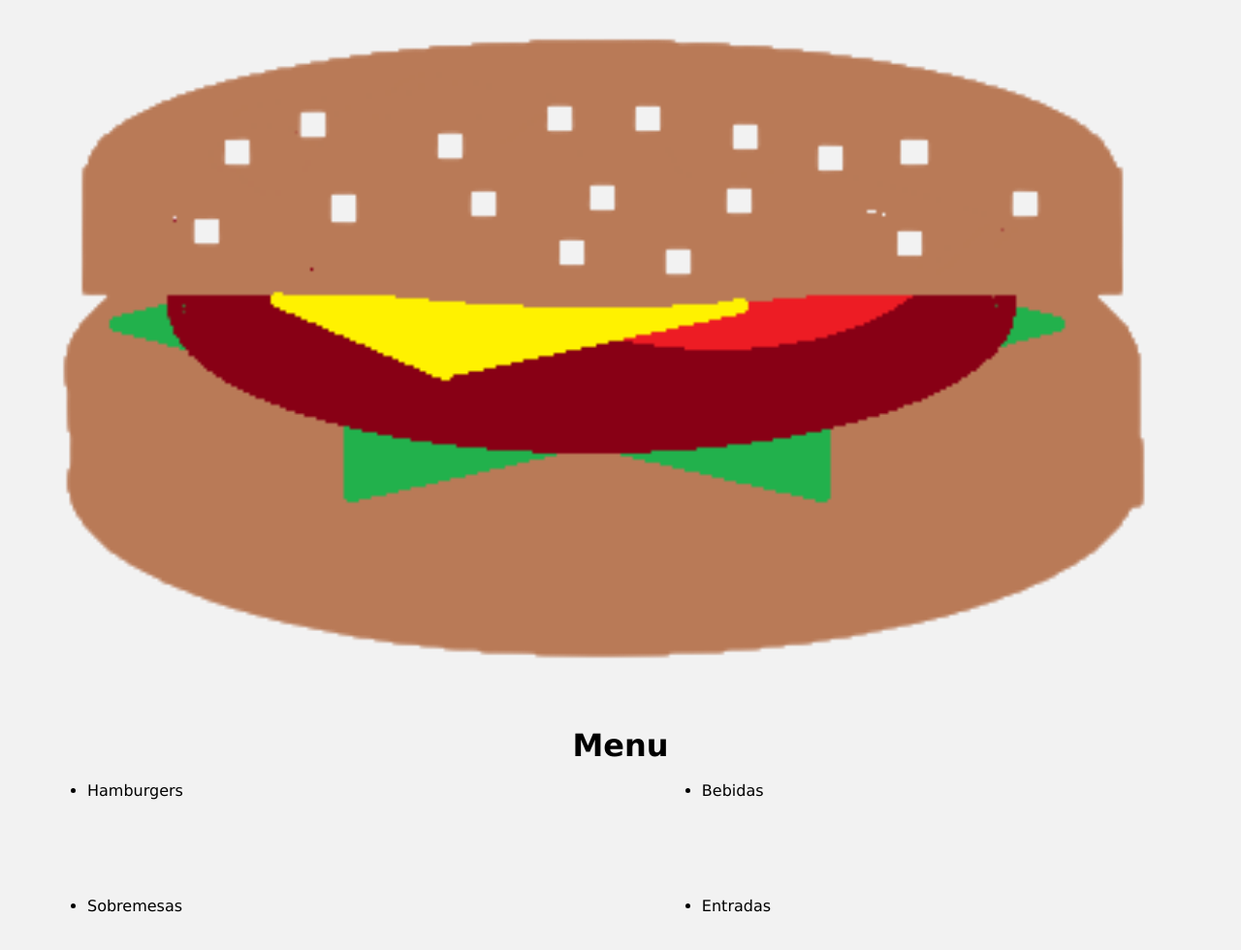
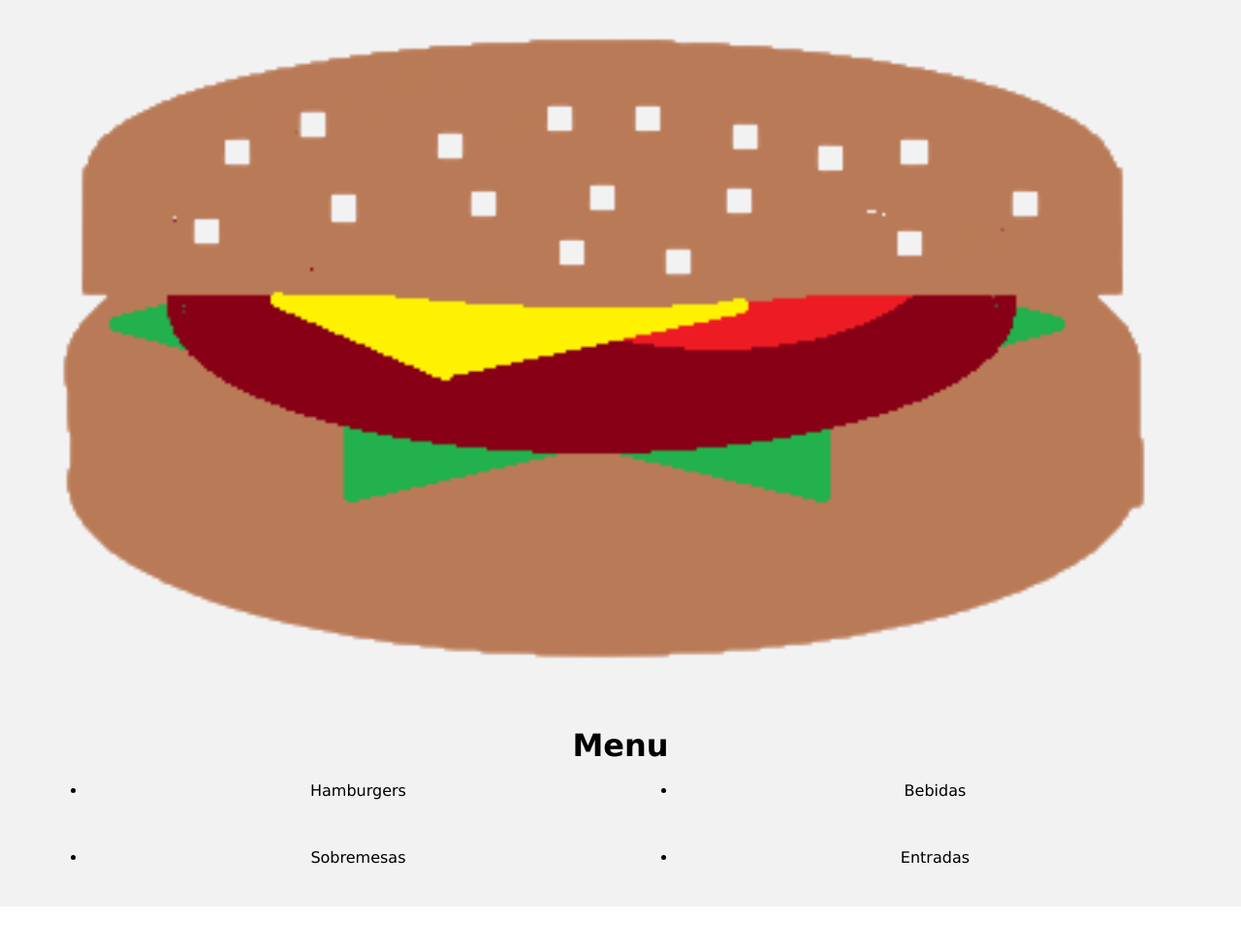
Before and after one commit to PauloSTavares/Html-Hamburgueria, a plain HTML site: page menu.html in a window 1280 px wide. Shown: the whole page at 97% size. After the commit the page ends 935 px from the top, so only its background shows below. Drawn offline with Linux system fonts and the light colour scheme.

Commit message:
css update

```diff
--- a/custom.css
+++ b/custom.css
@@ -45,9 +45,10 @@ h1{
 }
 
 .gridmenu{
+    text-align: center;
 	display: grid;
 	grid-template-columns: auto auto;
-    grid-gap: 100px;
+    grid-gap: 50px;
 }
 
 .topdiv{
```
